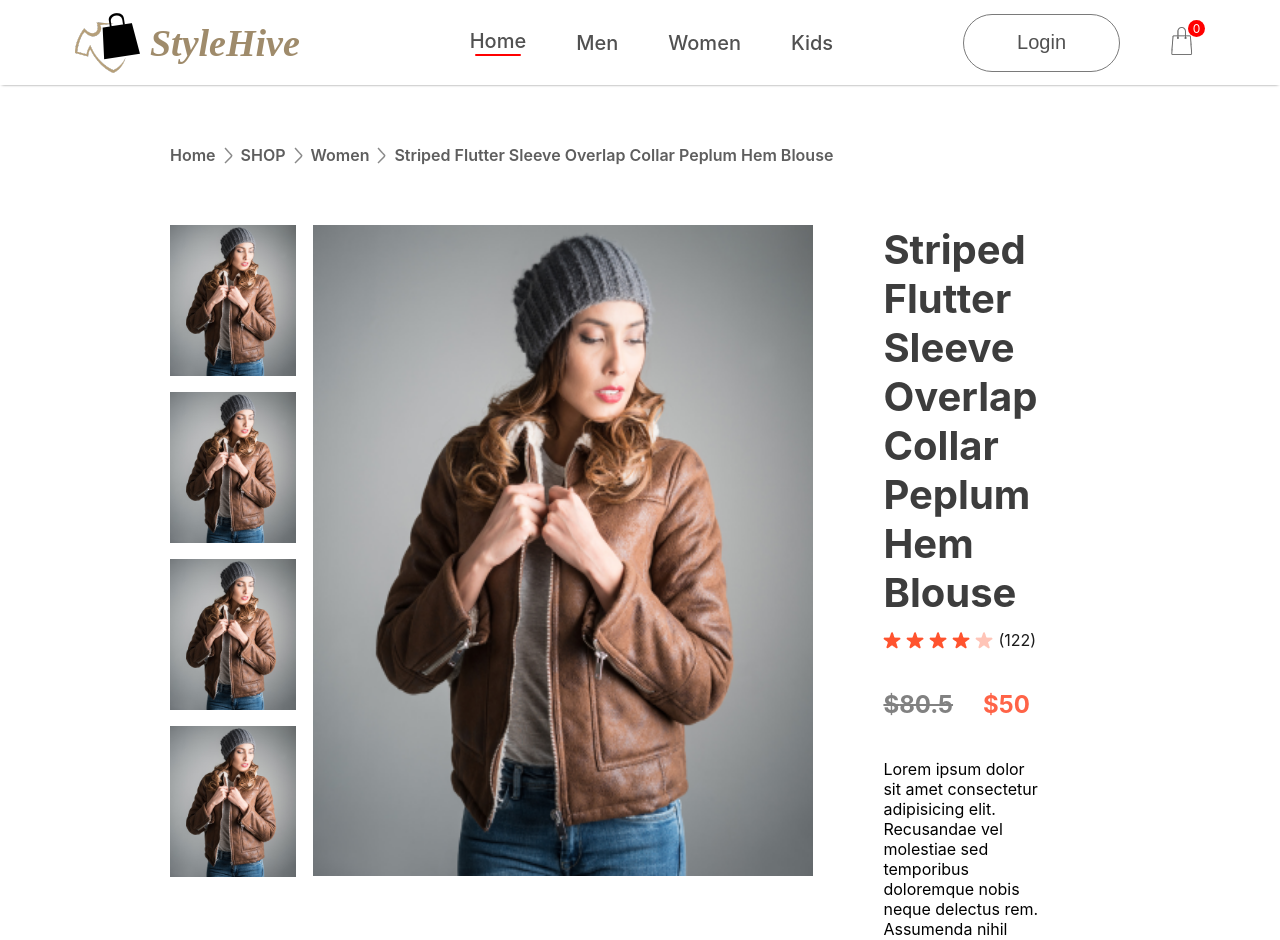
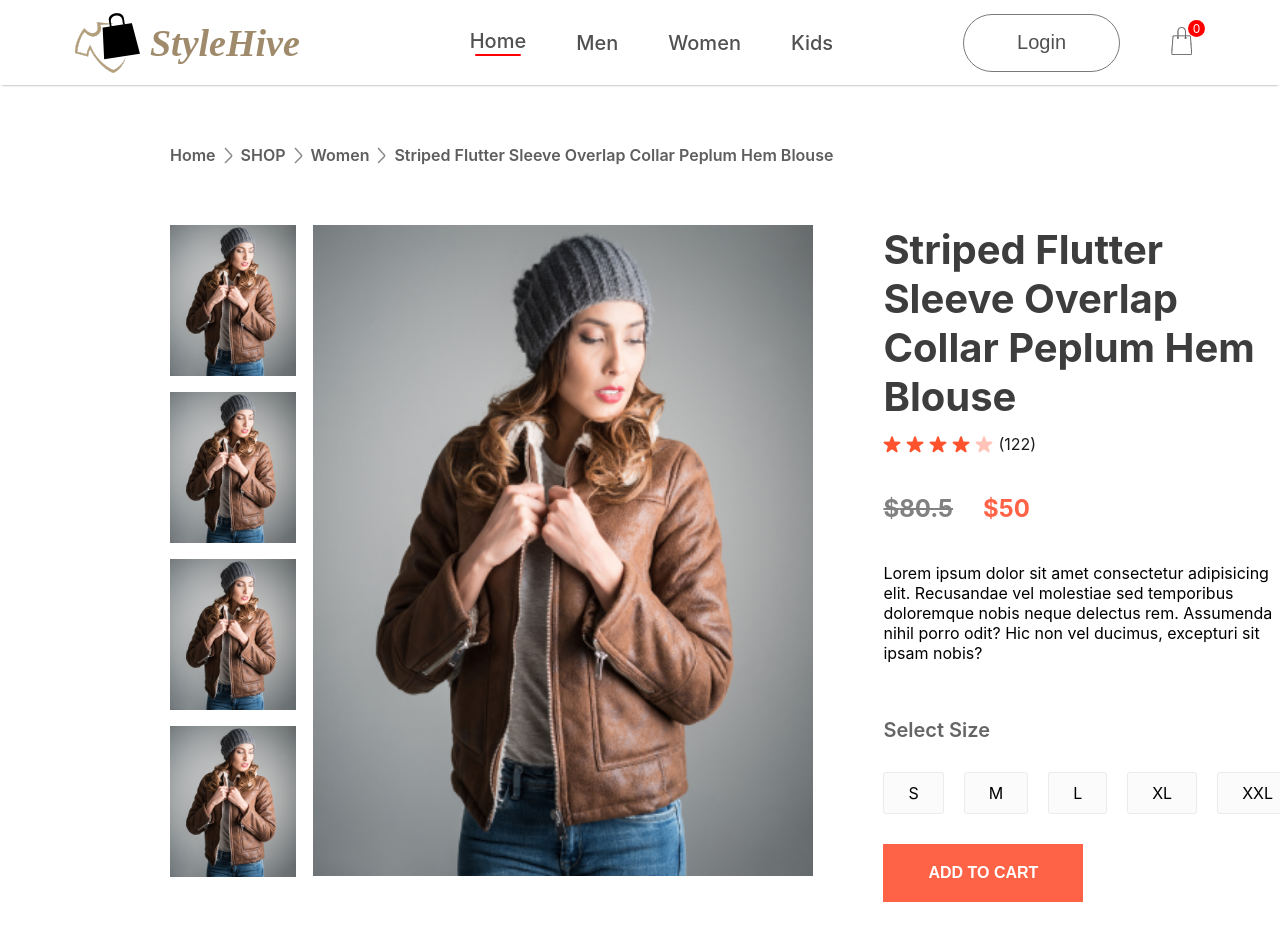
Before and after one commit to ThasuniInduma/e-commerce-web-app, a React (Create React App) app: page /product/1 in a window 1280 px wide. Shown: the top 940 px of the page. Built offline with nearby package versions, Linux system fonts and the light colour scheme.

Commit message:
product display update

```diff
--- a/src/Components/ProductDisplay/ProductDisplay.css
+++ b/src/Components/ProductDisplay/ProductDisplay.css
@@ -50,10 +50,39 @@
 .productdisplay-right-price-new{
     color: tomato;
 }
-.productdisplay-right-description{
-    display: flex;
+.productdisplay-right-size h1{
+    margin-top: 55px;
+    color: #656565;
+    font-size: 20px;
+    font-weight: 600;
 }
 .productdisplay-right-sizes{
     display: flex;
-    flex-direction: column;
+    margin: 30px 0px;
+    gap: 20px;
 }
+.productdisplay-right-sizes div{
+    padding: 10px 24px;
+    background: #fbfbfb;
+    border: 1px solid #ebebeb;
+    border-radius: 3px;
+    cursor: pointer;
+}
+.productdisplay-right button{
+    padding: 20px;
+    width: 200px;
+    font-size: 16px;
+    font-weight: 600;
+    color: white;
+    background: tomato;
+    margin-bottom: 40px;
+    border: none;
+    outline: none;
+    cursor: pointer;
+}
+.productdisplay-right-category{
+    margin-top: 10px;
+}
+.productdisplay-right-category span{
+    font-weight: 600;
+}
--- a/src/Components/ProductDisplay/ProductDisplay.jsx
+++ b/src/Components/ProductDisplay/ProductDisplay.jsx
@@ -39,9 +39,9 @@ const ProductDisplay = (props) => {
         <div className="productdisplay-right-description">
           Lorem ipsum dolor sit amet consectetur adipisicing elit. Recusandae vel molestiae sed temporibus doloremque nobis neque delectus rem. Assumenda nihil porro odit? Hic non vel ducimus, excepturi sit ipsam nobis?
         </div>
-        <div className="productdisplay-right-sizes">
+        <div className="productdisplay-right-size">
           <h1>Select Size</h1>
-          <div className="productdisplay-right-size">
+          <div className="productdisplay-right-sizes">
             <div>S</div>
             <div>M</div>
             <div>L</div>
```
